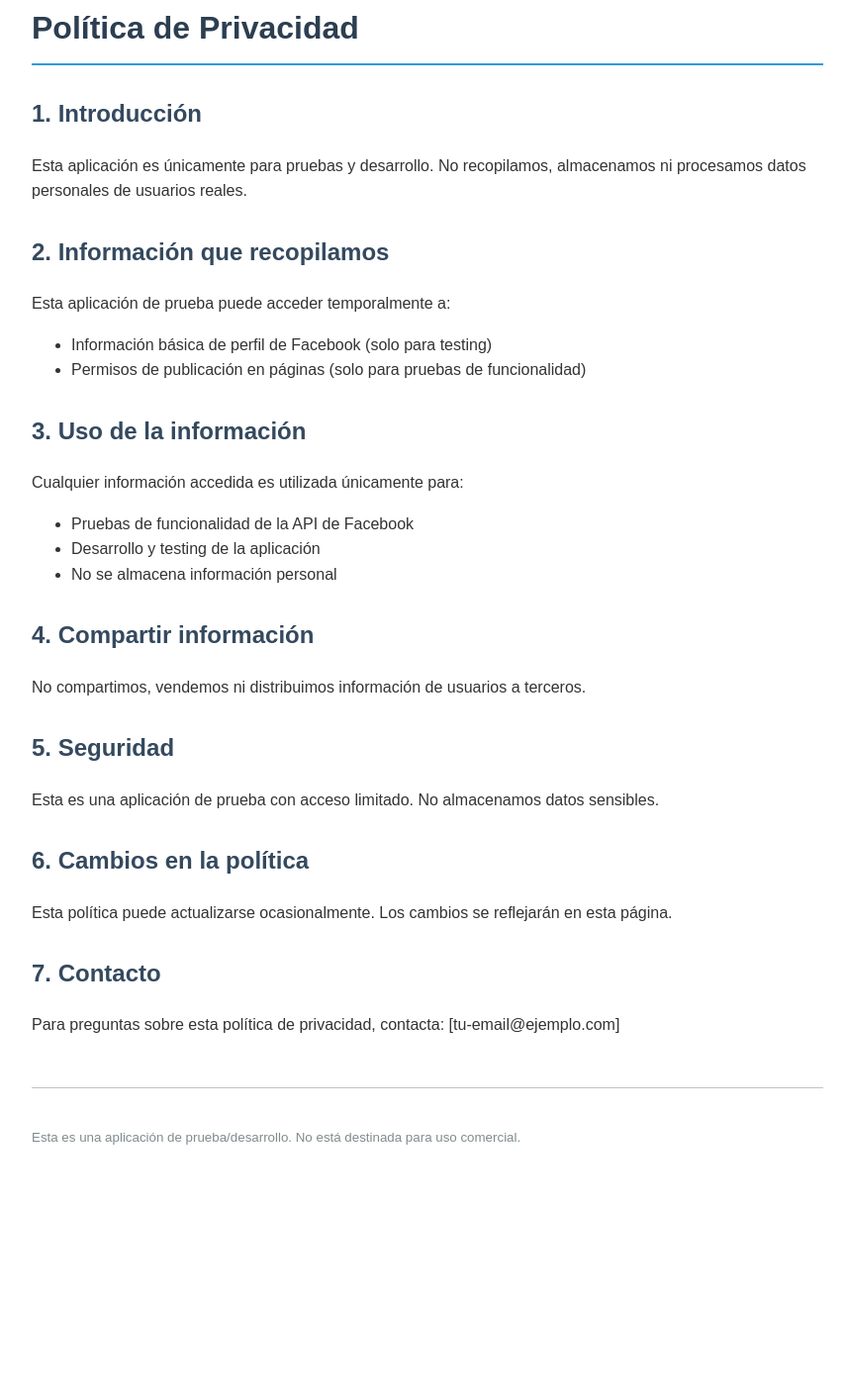
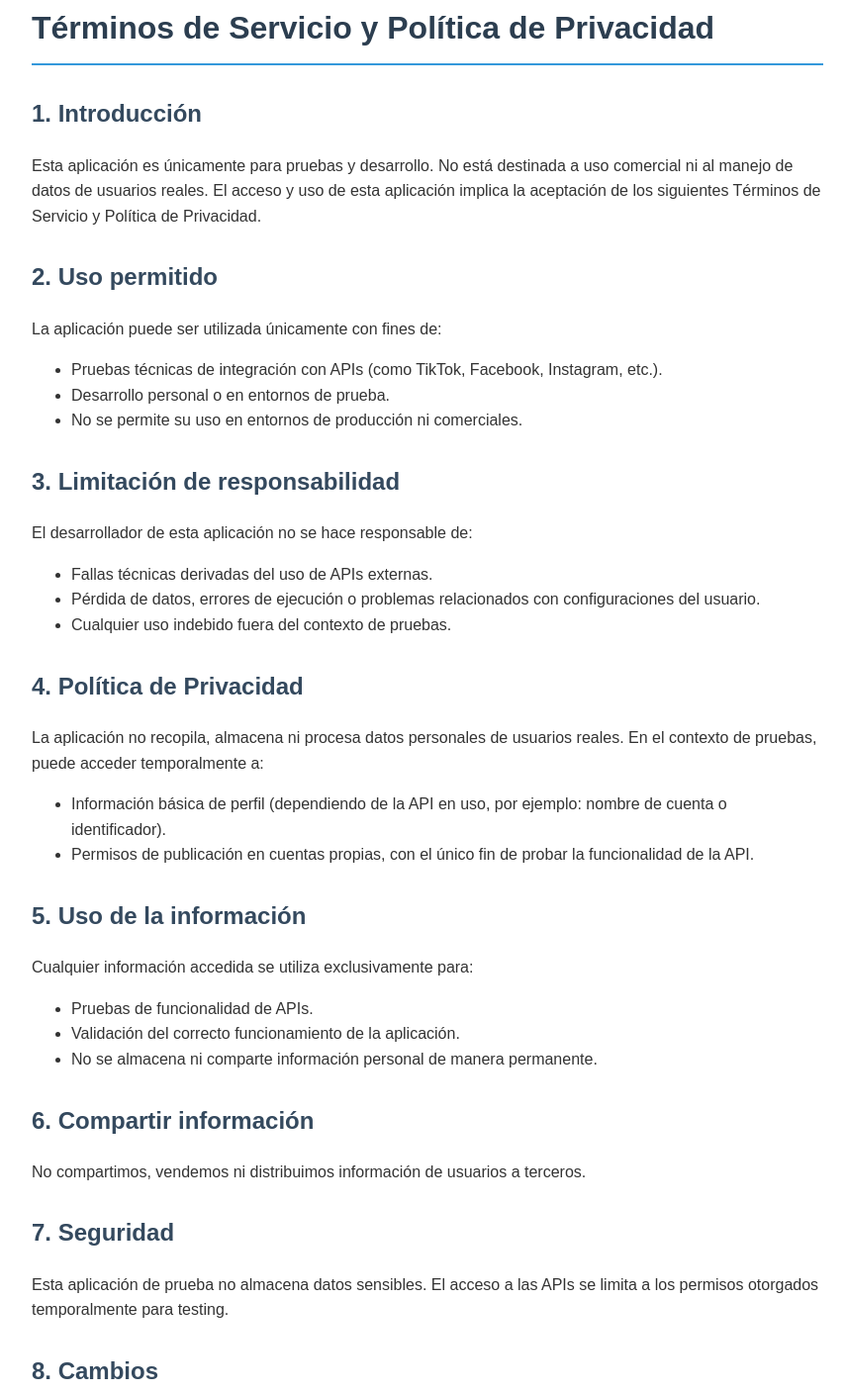
Before and after one commit to BVAndy259/pruebasFB, a plain HTML site: page index.html in a window 1280 px wide. Shown: the part 84-1492 px from the top of the page at 99% size, without its empty margins (208-1063 px from the left). Before the commit the page ends 1282 px from the top, so only its background shows below. Drawn offline with Linux system fonts and the light colour scheme.

Commit message:
Update privacy policy to include terms of service

```diff
--- a/index.html
+++ b/index.html
@@ -3,7 +3,7 @@
 <head>
     <meta charset="UTF-8">
     <meta name="viewport" content="width=device-width, initial-scale=1.0">
-    <title>Política de Privacidad - App de Pruebas</title>
+    <title>Términos y Política de Privacidad - App de Pruebas</title>
     <style>
         body {
             font-family: Arial, sans-serif;
@@ -35,40 +35,56 @@
         <strong>Última actualización:</strong> Septiembre 2025
     </div>
 
-    <h1>Política de Privacidad</h1>
+    <h1>Términos de Servicio y Política de Privacidad</h1>
 
     <h2>1. Introducción</h2>
-    <p>Esta aplicación es únicamente para pruebas y desarrollo. No recopilamos, almacenamos ni procesamos datos personales de usuarios reales.</p>
+    <p>Esta aplicación es únicamente para pruebas y desarrollo. No está destinada a uso comercial ni al manejo de datos de usuarios reales. El acceso y uso de esta aplicación implica la aceptación de los siguientes Términos de Servicio y Política de Privacidad.</p>
 
-    <h2>2. Información que recopilamos</h2>
-    <p>Esta aplicación de prueba puede acceder temporalmente a:</p>
+    <h2>2. Uso permitido</h2>
+    <p>La aplicación puede ser utilizada únicamente con fines de:</p>
     <ul>
-        <li>Información básica de perfil de Facebook (solo para testing)</li>
-        <li>Permisos de publicación en páginas (solo para pruebas de funcionalidad)</li>
+        <li>Pruebas técnicas de integración con APIs (como TikTok, Facebook, Instagram, etc.).</li>
+        <li>Desarrollo personal o en entornos de prueba.</li>
+        <li>No se permite su uso en entornos de producción ni comerciales.</li>
     </ul>
 
-    <h2>3. Uso de la información</h2>
-    <p>Cualquier información accedida es utilizada únicamente para:</p>
+    <h2>3. Limitación de responsabilidad</h2>
+    <p>El desarrollador de esta aplicación no se hace responsable de:</p>
     <ul>
-        <li>Pruebas de funcionalidad de la API de Facebook</li>
-        <li>Desarrollo y testing de la aplicación</li>
-        <li>No se almacena información personal</li>
+        <li>Fallas técnicas derivadas del uso de APIs externas.</li>
+        <li>Pérdida de datos, errores de ejecución o problemas relacionados con configuraciones del usuario.</li>
+        <li>Cualquier uso indebido fuera del contexto de pruebas.</li>
     </ul>
 
-    <h2>4. Compartir información</h2>
+    <h2>4. Política de Privacidad</h2>
+    <p>La aplicación no recopila, almacena ni procesa datos personales de usuarios reales. En el contexto de pruebas, puede acceder temporalmente a:</p>
+    <ul>
+        <li>Información básica de perfil (dependiendo de la API en uso, por ejemplo: nombre de cuenta o identificador).</li>
+        <li>Permisos de publicación en cuentas propias, con el único fin de probar la funcionalidad de la API.</li>
+    </ul>
+
+    <h2>5. Uso de la información</h2>
+    <p>Cualquier información accedida se utiliza exclusivamente para:</p>
+    <ul>
+        <li>Pruebas de funcionalidad de APIs.</li>
+        <li>Validación del correcto funcionamiento de la aplicación.</li>
+        <li>No se almacena ni comparte información personal de manera permanente.</li>
+    </ul>
+
+    <h2>6. Compartir información</h2>
     <p>No compartimos, vendemos ni distribuimos información de usuarios a terceros.</p>
 
-    <h2>5. Seguridad</h2>
-    <p>Esta es una aplicación de prueba con acceso limitado. No almacenamos datos sensibles.</p>
+    <h2>7. Seguridad</h2>
+    <p>Esta aplicación de prueba no almacena datos sensibles. El acceso a las APIs se limita a los permisos otorgados temporalmente para testing.</p>
 
-    <h2>6. Cambios en la política</h2>
-    <p>Esta política puede actualizarse ocasionalmente. Los cambios se reflejarán en esta página.</p>
+    <h2>8. Cambios</h2>
+    <p>Estos Términos y la Política de Privacidad pueden actualizarse ocasionalmente. Los cambios se reflejarán en esta página.</p>
 
-    <h2>7. Contacto</h2>
-    <p>Para preguntas sobre esta política de privacidad, contacta: [tu-email@ejemplo.com]</p>
+    <h2>9. Contacto</h2>
+    <p>Para cualquier consulta relacionada con esta aplicación de pruebas, puedes escribir a: <strong>tu-email@ejemplo.com</strong></p>
 
     <footer style="margin-top: 50px; padding-top: 20px; border-top: 1px solid #bdc3c7; color: #7f8c8d;">
-        <p><small>Esta es una aplicación de prueba/desarrollo. No está destinada para uso comercial.</small></p>
+        <p><small>Esta aplicación es solo para pruebas y desarrollo. No está destinada para uso comercial ni para usuarios finales.</small></p>
     </footer>
 </body>
 </html>
```
